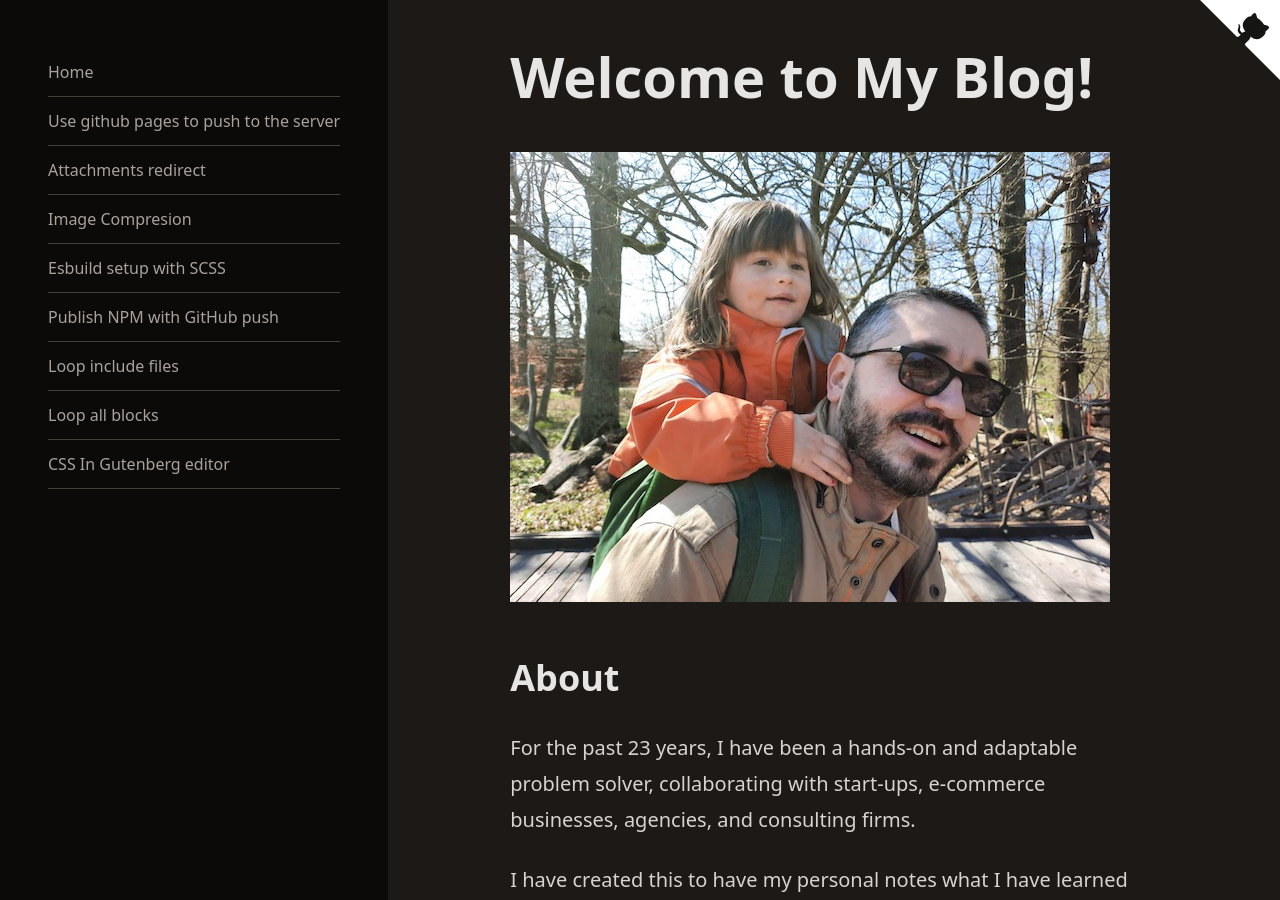
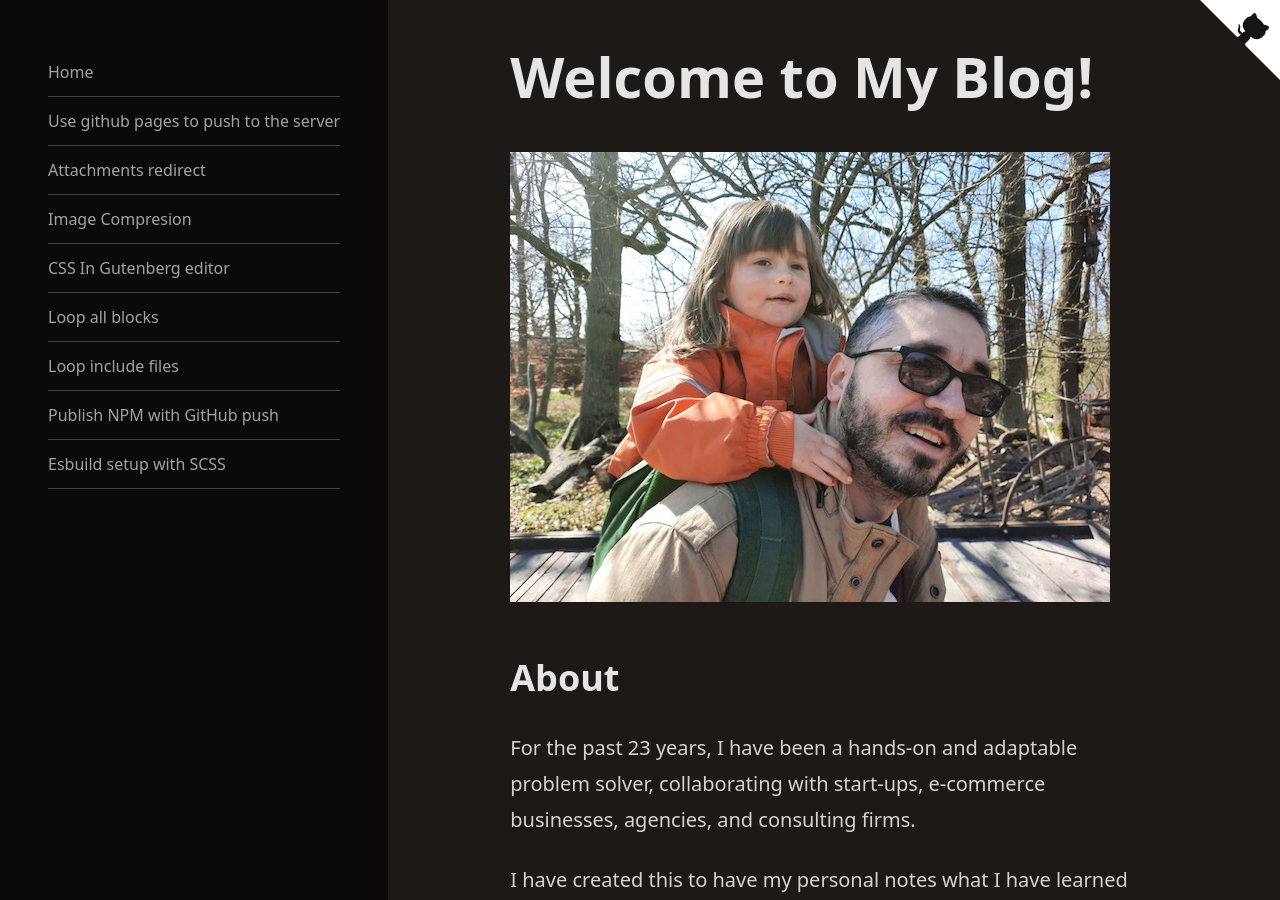
Before and after one commit to wpdevnotes/wpdevnotes, a Jekyll site: the page built from index.md, in a window 1280 px wide and 900 px high. Built offline with Jekyll 4.4.1, drawn with Linux system fonts in a browser that asks for light colours.

Commit message:
Update default.html

```diff
--- a/_layouts/default.html
+++ b/_layouts/default.html
@@ -18,13 +18,16 @@
                 Home
             </a>
 
-            {% for post in site.posts %}
+            {% assign sorted_posts = site.posts | sort: 'date' | reverse %}
+
+            {% for post in sorted_posts %}
                 {% if page.url == post.url %}
                     <a class="flex border-b border-stone-700 border-solid py-3 text-stone-200 hover:text-stone-300 pl-2" href="{{ post.url }}">{{ post.title }}</a>
                 {% else %}
                     <a class="flex border-b border-stone-700 border-solid py-3 hover:text-stone-300" href="{{ post.url }}">{{ post.title }}</a>
                 {% endif %}
             {% endfor %}
+
 
         </nav>
 
```
